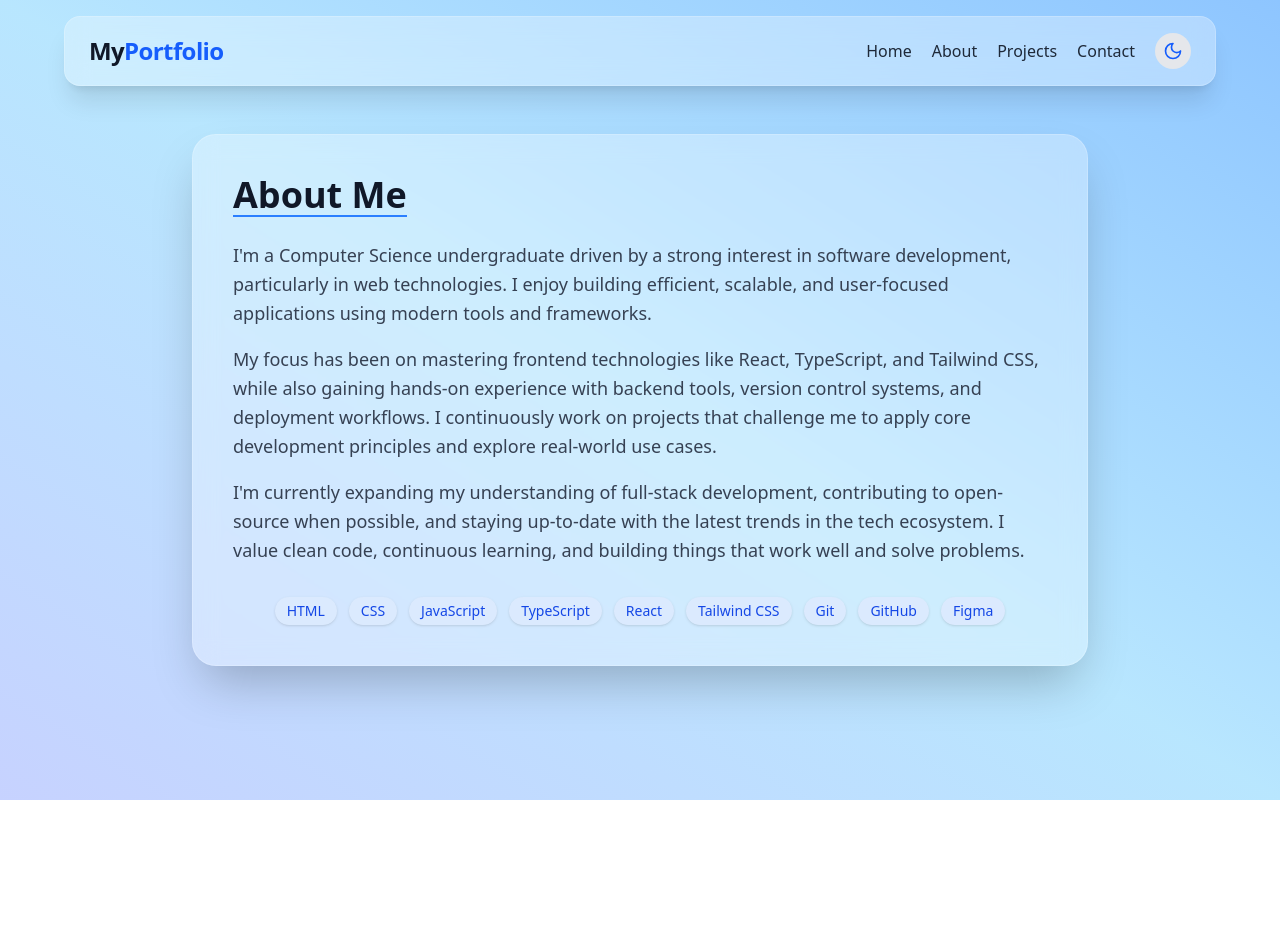
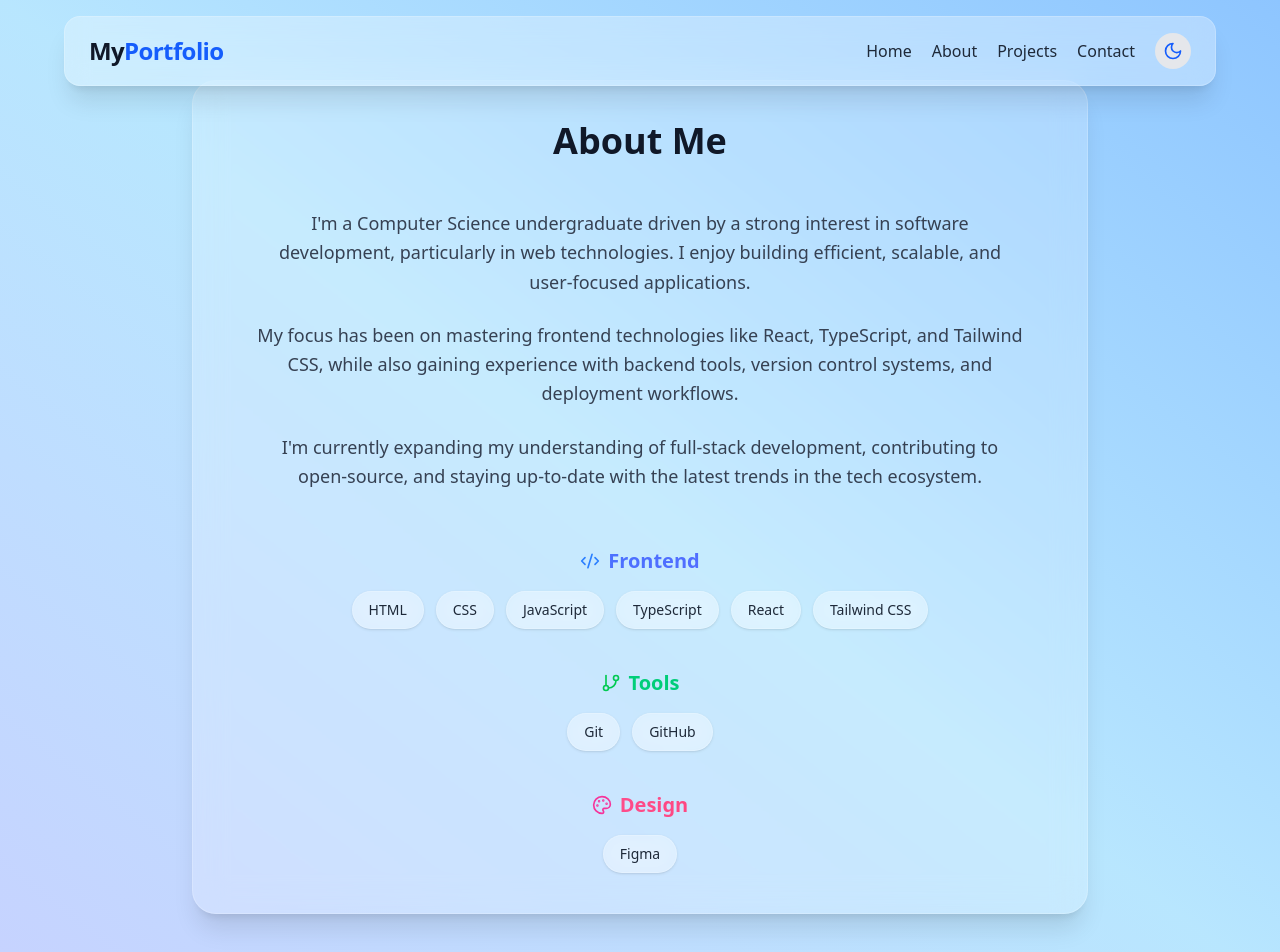
Before and after one commit to SSSwetha25/developer-portfolio, a React (Vite) app: page /about in a window 1280 px wide. Shown: the top 952 px of the page. Before the commit the page ends 800 px from the top, so only its background shows below. Built offline with nearby package versions, Linux system fonts and the light colour scheme.

Commit message:
about page skills

```diff
--- a/src/components/About.jsx
+++ b/src/components/About.jsx
@@ -1,48 +1,98 @@
 import { motion } from "framer-motion";
+import { Code2, GitBranch, Palette } from "lucide-react";
 
 export default function About() {
+  const skills = {
+    Frontend: ["HTML", "CSS", "JavaScript", "TypeScript", "React", "Tailwind CSS"],
+    Tools: ["Git", "GitHub"],
+    Design: ["Figma"],
+  };
+
   return (
     <section className="min-h-screen flex items-center justify-center bg-gradient-to-tr from-indigo-200 via-sky-200 to-blue-300 dark:from-gray-900 dark:via-gray-800 dark:to-gray-900 px-6 py-20 transition-colors">
       <motion.div
         initial={{ opacity: 0, y: 50 }}
         animate={{ opacity: 1, y: 0 }}
         transition={{ duration: 0.8 }}
-      className="max-w-4xl w-full bg-white/30 dark:bg-gray-900/30 backdrop-blur-md border border-white/20 dark:border-gray-700/40 shadow-2xl rounded-3xl p-10 text-gray-800 dark:text-gray-100">
-        <h2 className="text-4xl font-extrabold mb-6 border-b-2 border-blue-500 inline-block text-gray-900 dark:text-white">
+        className="max-w-4xl w-full bg-white/20 dark:bg-gray-900/30 backdrop-blur-lg border border-white/20 dark:border-gray-700/40 shadow-xl rounded-3xl p-10 text-gray-800 dark:text-gray-100"
+      >
+        {/* Title */}
+        <h2 className="text-4xl font-extrabold text-center text-gray-900 dark:text-white mb-12">
           About Me
+          {/* <span className="block mt-3 h-1 w-24 mx-auto bg-gradient-to-r from-blue-500 via-purple-500 to-pink-500 rounded-full"></span> */}
         </h2>
 
-        <div className="space-y-6 text-lg leading-relaxed">
-          <p className="text-lg text-gray-700 dark:text-gray-300 leading-relaxed mb-4">
-  I'm a Computer Science undergraduate driven by a strong interest in software development, particularly in web technologies. I enjoy building efficient, scalable, and user-focused applications using modern tools and frameworks.
+        {/* About Text */}
+        <div className="space-y-6 text-lg leading-relaxed max-w-3xl mx-auto text-center">
+          <p className="text-gray-700 dark:text-gray-300">
+            I'm a Computer Science undergraduate driven by a strong interest in software development, particularly in web technologies. I enjoy building efficient, scalable, and user-focused applications.
           </p>
-<p className="text-lg text-gray-700 dark:text-gray-300 leading-relaxed mb-4">
-  My focus has been on mastering frontend technologies like React, TypeScript, and Tailwind CSS, while also gaining hands-on experience with backend tools, version control systems, and deployment workflows. I continuously work on projects that challenge me to apply core development principles and explore real-world use cases.
+          <p className="text-gray-700 dark:text-gray-300">
+            My focus has been on mastering frontend technologies like React, TypeScript, and Tailwind CSS, while also gaining experience with backend tools, version control systems, and deployment workflows.
           </p>
-<p className="text-lg text-gray-700 dark:text-gray-300 leading-relaxed">
-  I'm currently expanding my understanding of full-stack development, contributing to open-source when possible, and staying up-to-date with the latest trends in the tech ecosystem. I value clean code, continuous learning, and building things that work well and solve problems.
+          <p className="text-gray-700 dark:text-gray-300">
+            I'm currently expanding my understanding of full-stack development, contributing to open-source, and staying up-to-date with the latest trends in the tech ecosystem.
           </p>
-          <div className="mt-8 flex flex-wrap gap-3 justify-center text-sm">
-  {[
-    'HTML',
-    'CSS',
-    'JavaScript',
-    'TypeScript',
-    'React',
-    'Tailwind CSS',
-    'Git',
-    'GitHub',
-    'Figma'
-  ].map((skill) => (
-    <span
+        </div>
+
+        {/* Skills Section */}
+        <div className="mt-14 space-y-10">
+          {/* Frontend */}
+          <div>
+            <h3 className="flex items-center justify-center text-xl font-semibold mb-4 bg-gradient-to-r from-blue-500 to-indigo-500 bg-clip-text text-transparent">
+              <Code2 className="w-5 h-5 mr-2 text-blue-500" /> Frontend
+            </h3>
+            <div className="flex flex-wrap justify-center gap-3">
+              {skills.Frontend.map((skill) => (
+                <motion.span
                   key={skill}
-      className="px-3 py-1 bg-blue-100 dark:bg-blue-900/20 text-blue-700 dark:text-blue-300 rounded-full shadow-sm"
+                  whileHover={{ scale: 1.08 }}
+                  whileTap={{ scale: 0.95 }}
+                  className="px-4 py-2 bg-white/30 dark:bg-gray-800/40 backdrop-blur-md border border-white/20 dark:border-gray-700/40 text-sm font-medium text-gray-800 dark:text-gray-200 rounded-full shadow-sm transition-all duration-300 hover:shadow-md hover:border-blue-400/60"
                 >
                   {skill}
-    </span>
+                </motion.span>
               ))}
             </div>
+          </div>
 
+          {/* Tools */}
+          <div>
+            <h3 className="flex items-center justify-center text-xl font-semibold mb-4 bg-gradient-to-r from-green-400 to-emerald-500 bg-clip-text text-transparent">
+              <GitBranch className="w-5 h-5 mr-2 text-green-500" /> Tools
+            </h3>
+            <div className="flex flex-wrap justify-center gap-3">
+              {skills.Tools.map((skill) => (
+                <motion.span
+                  key={skill}
+                  whileHover={{ scale: 1.08 }}
+                  whileTap={{ scale: 0.95 }}
+                  className="px-4 py-2 bg-white/30 dark:bg-gray-800/40 backdrop-blur-md border border-white/20 dark:border-gray-700/40 text-sm font-medium text-gray-800 dark:text-gray-200 rounded-full shadow-sm transition-all duration-300 hover:shadow-md hover:border-green-400/60"
+                >
+                  {skill}
+                </motion.span>
+              ))}
+            </div>
+          </div>
+
+          {/* Design */}
+          <div>
+            <h3 className="flex items-center justify-center text-xl font-semibold mb-4 bg-gradient-to-r from-pink-400 to-rose-500 bg-clip-text text-transparent">
+              <Palette className="w-5 h-5 mr-2 text-pink-500" /> Design
+            </h3>
+            <div className="flex flex-wrap justify-center gap-3">
+              {skills.Design.map((skill) => (
+                <motion.span
+                  key={skill}
+                  whileHover={{ scale: 1.08 }}
+                  whileTap={{ scale: 0.95 }}
+                  className="px-4 py-2 bg-white/30 dark:bg-gray-800/40 backdrop-blur-md border border-white/20 dark:border-gray-700/40 text-sm font-medium text-gray-800 dark:text-gray-200 rounded-full shadow-sm transition-all duration-300 hover:shadow-md hover:border-pink-400/60"
+                >
+                  {skill}
+                </motion.span>
+              ))}
+            </div>
+          </div>
         </div>
       </motion.div>
     </section>
```
Lines whose indentation alone changed are shown as unchanged.
